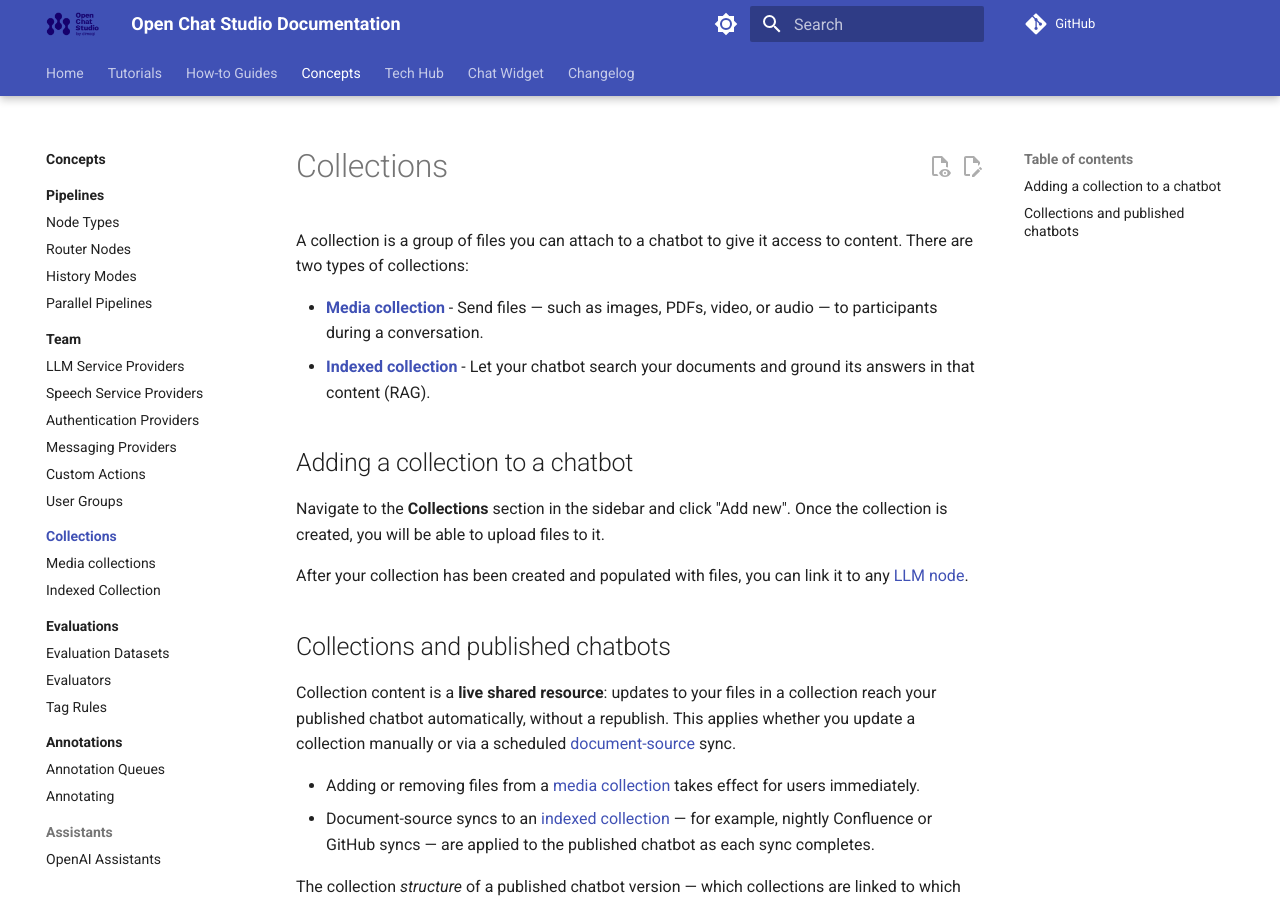
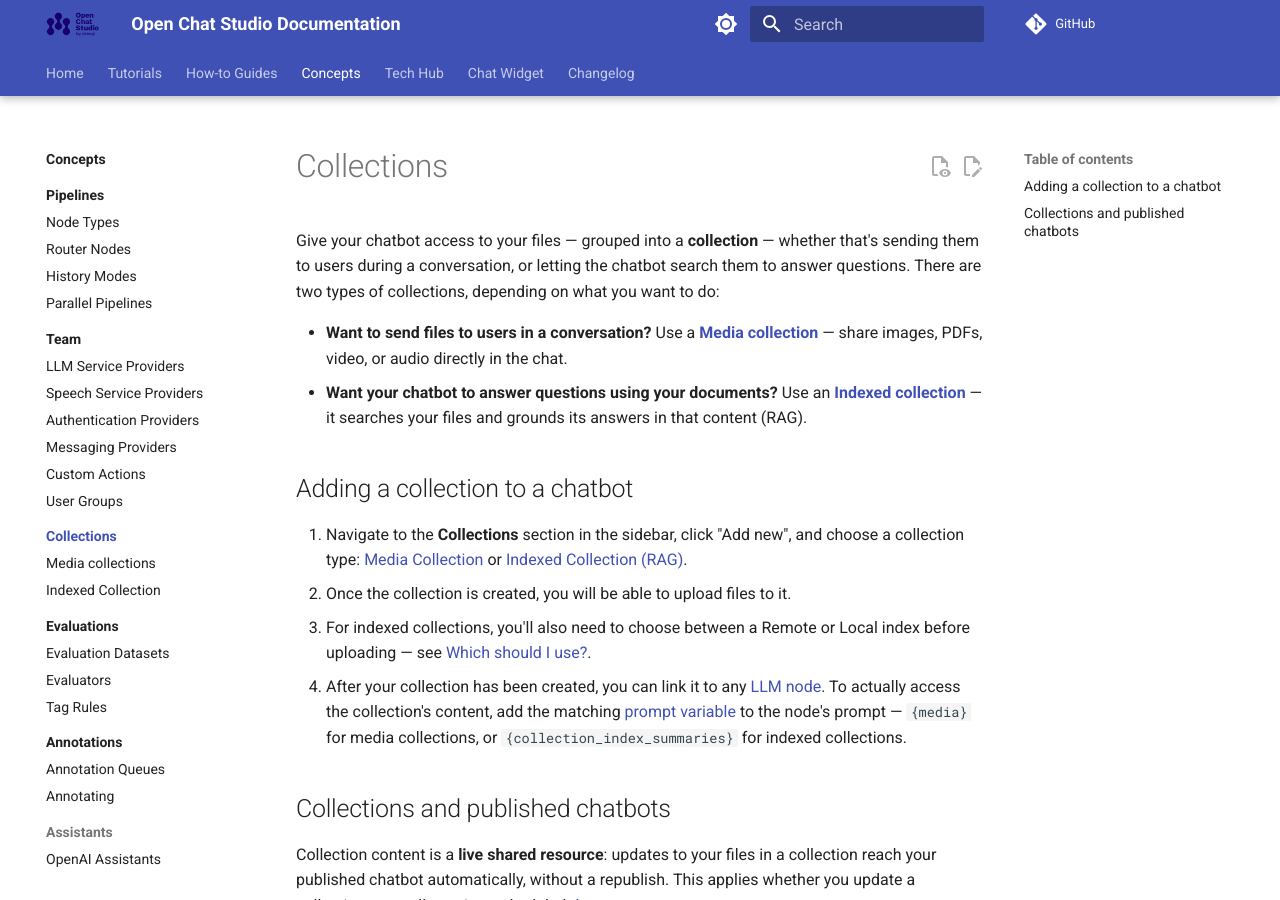
Before and after one commit to dimagi/open-chat-studio-docs, an MkDocs documentation site: the page built from docs/concepts/collections/index.md, in a window 1280 px wide and 900 px high. Built offline with MkDocs 1.6.1 and Material for MkDocs 9.7.7, drawn with Linux system fonts in a browser that asks for light colours; a script that is not in the unit is left out; comment, search, counter and statistics services are not loaded.

Commit message:
Enhanced "Adding a collection to a chatbot" - more details and links

```diff
--- a/docs/concepts/collections/index.md
+++ b/docs/concepts/collections/index.md
@@ -1,15 +1,16 @@
 # Collections
 
-A collection is a group of files you can attach to a chatbot to give it access to content. There are two types of collections:
+Give your chatbot access to your files — grouped into a **collection** — whether that's sending them to users during a conversation, or letting the chatbot search them to answer questions. There are two types of collections, depending on what you want to do:
 
-- **[Media collection](./media.md)** - Send files — such as images, PDFs, video, or audio — to participants during a conversation.
-- **[Indexed collection](./indexed.md)** - Let your chatbot search your documents and ground its answers in that content (RAG).
+- **Want to send files to users in a conversation?** Use a **[Media collection](./media.md)** — share images, PDFs, video, or audio directly in the chat.
+- **Want your chatbot to answer questions using your documents?** Use an **[Indexed collection](./indexed.md)** — it searches your files and grounds its answers in that content (RAG).
 
 ## Adding a collection to a chatbot
 
-Navigate to the **Collections** section in the sidebar and click "Add new". Once the collection is created, you will be able to upload files to it.
-
-After your collection has been created and populated with files, you can link it to any [LLM node][llm_node].
+1. Navigate to the **Collections** section in the sidebar, click "Add new", and choose a collection type: [Media Collection](./media.md) or [Indexed Collection (RAG)](./indexed.md).
+2. Once the collection is created, you will be able to upload files to it.
+3. For indexed collections, you'll also need to choose between a Remote or Local index before uploading — see [Which should I use?](./indexed.md#which-should-i-use).
+4. After your collection has been created, you can link it to any [LLM node][llm_node]. To actually access the collection's content, add the matching [prompt variable](../prompt_variables.md) to the node's prompt — `{media}` for media collections, or `{collection_index_summaries}` for indexed collections.
 
 ## Collections and published chatbots
 
@@ -28,4 +29,4 @@
 
 For more detail on versioning in general, see [Versioning](../versioning.md).
 
-[llm_node]: ../pipelines/nodes.md
+[llm_node]: ../pipelines/nodes.md#llm-node
```
